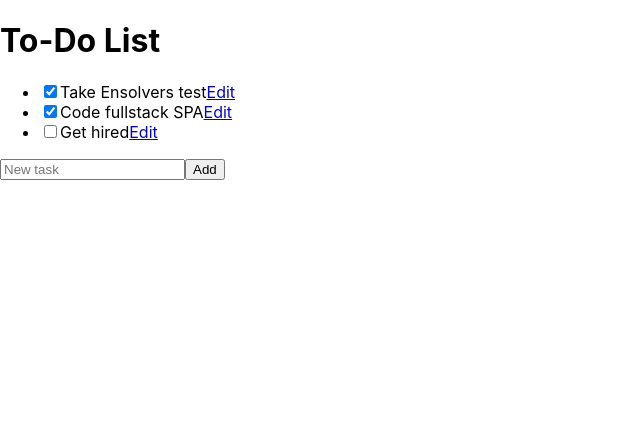
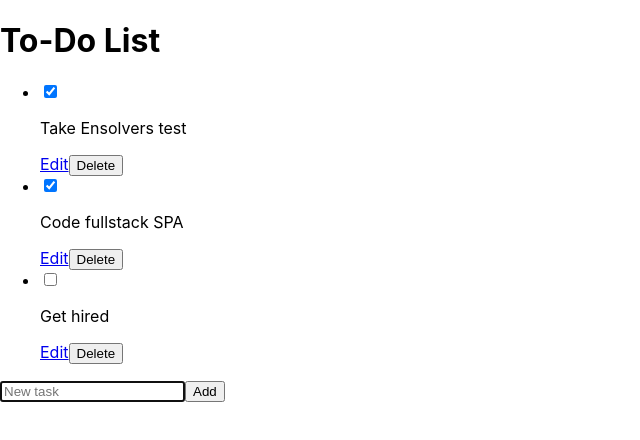
Before and after one commit to canastillo/fullstack-todoapp, a React (Create React App) app in the folder frontend/: page /todos in a window 1280 px wide. Shown: the top 440 px of the page, without its empty margins (0-640 px from the left). Built offline with nearby package versions, Linux system fonts and the light colour scheme.

Commit message:
Added TodoForm functionality

```diff
--- a/frontend/src/components/todos/Todo.jsx
+++ b/frontend/src/components/todos/Todo.jsx
@@ -1,13 +1,14 @@
 import { Link } from 'react-router-dom'
 
-const Todo = ({data}) => {
+const Todo = ({data, handleDelete}) => {
     return (
         <li>
             <input type="checkbox" checked={data.done}/>
-            {data.task}
+            <p>{data.task}</p>
             <Link to={`/todos/${data.id}`}>
                 Edit
             </Link>
+            <button onClick={ () => handleDelete(data.id) }>Delete</button>
         </li>
     )
 }
--- a/frontend/src/components/todos/TodoForm.jsx
+++ b/frontend/src/components/todos/TodoForm.jsx
@@ -6,7 +6,10 @@ const TodoForm = ({todos, setTodos}) => {
     const handleSubmit = (e) => {
         e.preventDefault()
 
-        setTodos([...todos, { id: todos.length + 1, task: newTodo, done: false }])
+        if (newTodo !== "")
+            setTodos([...todos, { id: todos.length + 1, task: newTodo, done: false }])
+
+        setNewTodo("")
     }
 
     const handleOnChange = (e) => {
@@ -19,7 +22,8 @@ const TodoForm = ({todos, setTodos}) => {
                 type="text"
                 placeholder="New task"
                 value={newTodo}
-                onChange={e => handleOnChange(e)} />
+                onChange={e => handleOnChange(e)}
+                autoFocus />
             <input type="submit" value="Add"/>
         </form>
     )
--- a/frontend/src/components/todos/TodosList.jsx
+++ b/frontend/src/components/todos/TodosList.jsx
@@ -1,12 +1,12 @@
 import Todo from "./Todo"
 
-const TodosList = ({todos}) => {
+const TodosList = ({todos, handleDelete}) => {
 
     return(
         <div>
             <ul>
                 { todos.map( todo => (
-                    <Todo data={todo} key={todo.task}/>
+                    <Todo data={todo} key={todo.task} handleDelete={handleDelete}/>
                 ))}
             </ul>
         </div>
--- a/frontend/src/views/AllTodos.jsx
+++ b/frontend/src/views/AllTodos.jsx
@@ -23,13 +23,21 @@ const AllTodos = () => {
         }
     ])
 
+    const handleDelete = (id) => {
+        const position = todos.findIndex(todo => todo.id === id)
+        const aux = todos
+        aux.splice(position, 1)
+        setTodos(aux)
+    }
 
     return(
         <>
-            <h1>To-Do List</h1>
             <main>
-                <TodosList todos={todos}/>
-                <TodoForm todos={todos} setTodos={setTodos}/>
+            <div>
+                <h1>To-Do List</h1>
+                <TodosList todos={todos} handleDelete={handleDelete}/>
+                <TodoForm todos={todos} setTodos={setTodos} />
+            </div>
             </main>
         </>
     )
```
